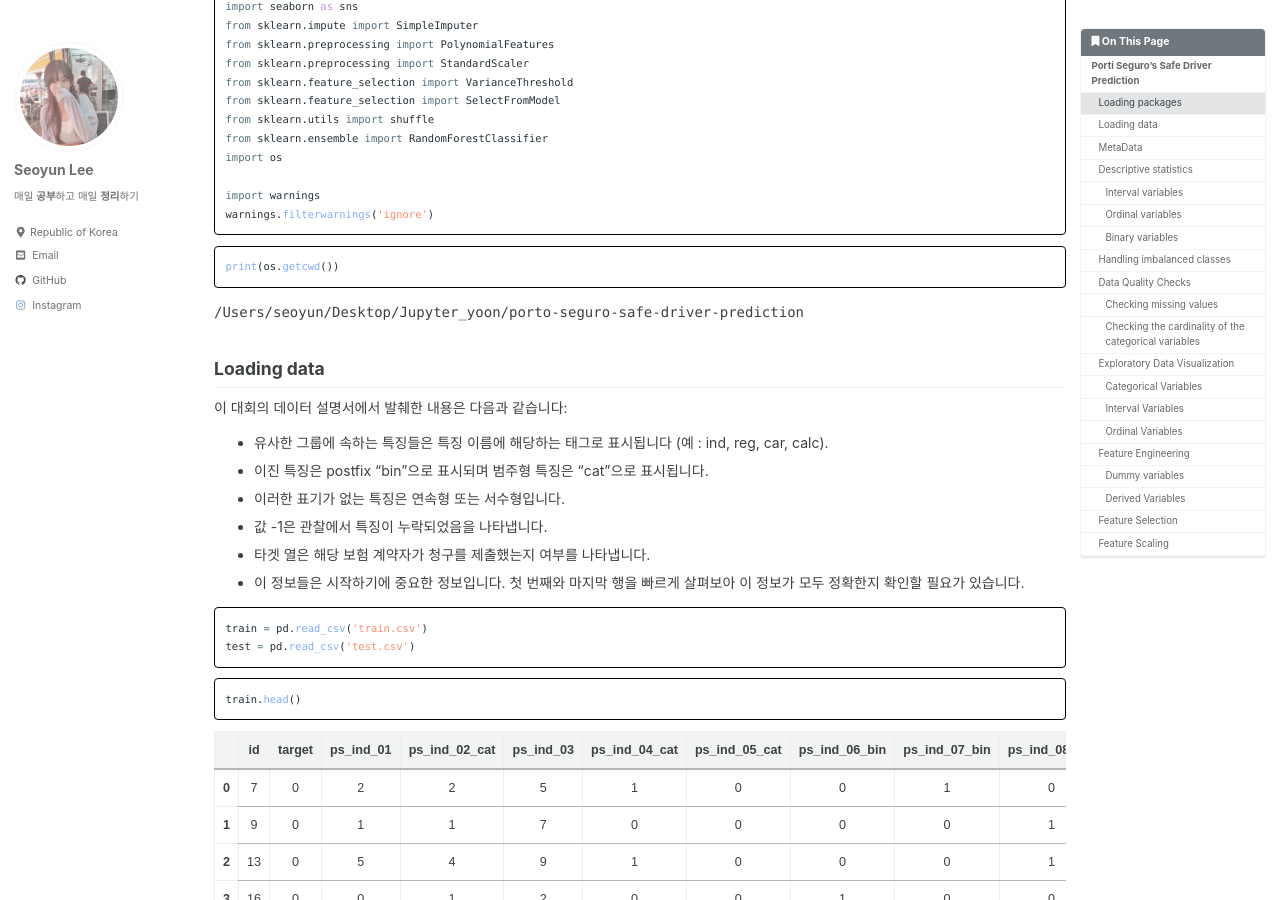
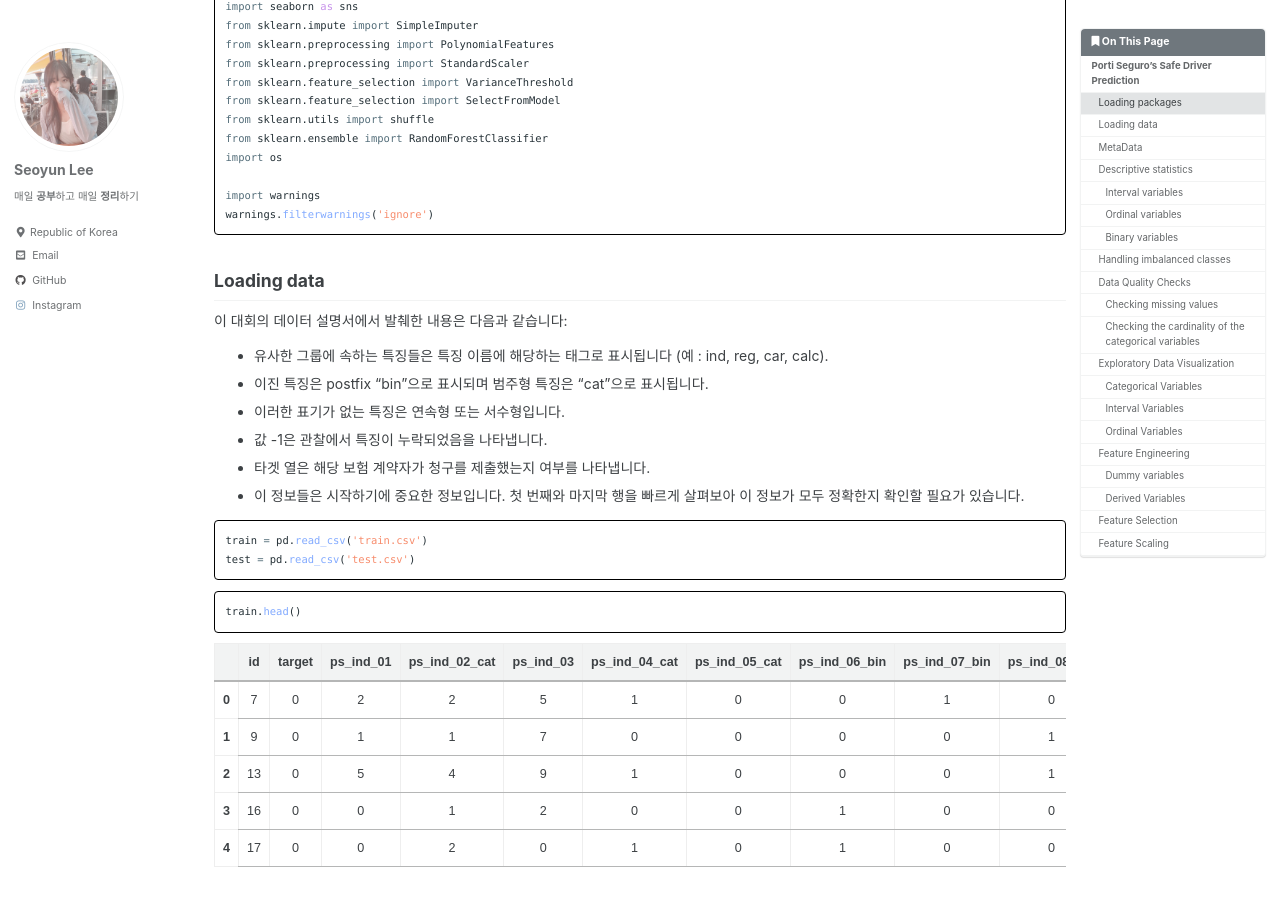
Before and after one commit to seoyun2/seoyun2.github.io, a Jekyll site: the page built from _posts/2023-04-20-porti-kaggle.md, in a window 1280 px wide and 900 px high, scrolled down 306 px. Built offline with Jekyll 4.4.1, drawn with Linux system fonts in a browser that asks for light colours; cached includes are drawn as plain includes; comment, search, counter and statistics services are not loaded.

Commit message:
Update 2023-04-20-porti-kaggle.md

````diff
--- a/_posts/2023-04-20-porti-kaggle.md
+++ b/_posts/2023-04-20-porti-kaggle.md
@@ -108,14 +108,6 @@ import warnings
 warnings.filterwarnings('ignore')
 ```
 
-
-```python
-print(os.getcwd())
-```
-
-<pre>
-/Users/seoyun/Desktop/Jupyter_yoon/porto-seguro-safe-driver-prediction
-</pre>
 ## Loading data
 
 
````
